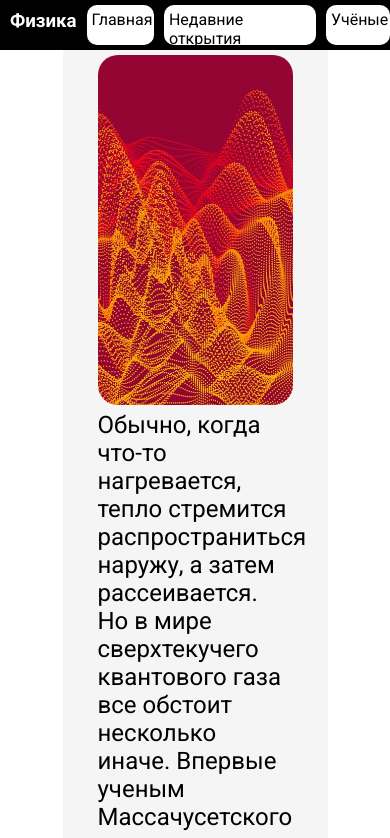
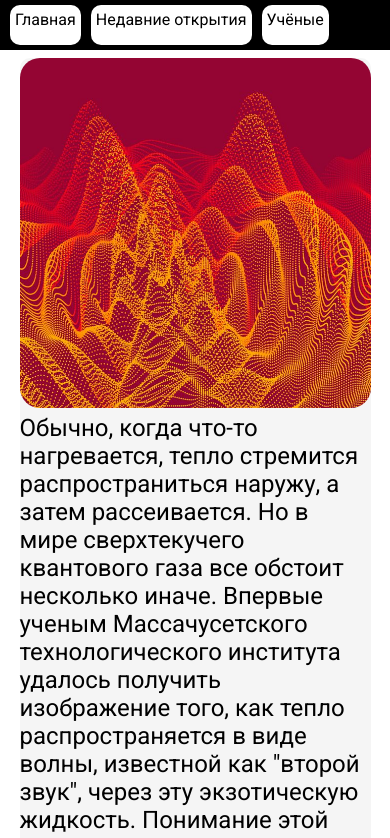
Before and after one commit to wiznkingpro/qweeqwee, a plain HTML site: page new.html in a window 390 px wide. Shown: the top 838 px of the page. Drawn offline with Linux system fonts and the light colour scheme.

Commit message:
Add files via upload

```diff
--- a/new.html
+++ b/new.html
@@ -14,7 +14,7 @@
 		<a href="index.html">Главная</a>
 		<a href="new.html">Недавние открытия</a>
 		<a href="human.html">Учёные</a>
-	</div>
+	</div><br><br>
 
 
 	<div class="container">
@@ -34,7 +34,7 @@
 			font-family: roboto;
 		}
 		.nav{
-			min-width:100%;
+			width:100%;
 			height: 50px;
 			background-color: black;
 			margin: 0 auto;
@@ -71,6 +71,23 @@
 			object-fit: cover;
 			border-radius:20px;
 		}
+		@media (max-width:600px){
+			.nav{
+				margin-left: 0px;
+			}
+			.nav h3{
+				display:none;
+			}
+			.container{
+				width: 90%;
+				padding:0;
+			}
+			.container img{
+				width:100%;
+
+			}
+
+		}
 	</style>
 </body>
 </html>
```
Also changed, not shown: human.html (+18 -1 lines), index.html (+18 -1 lines).
